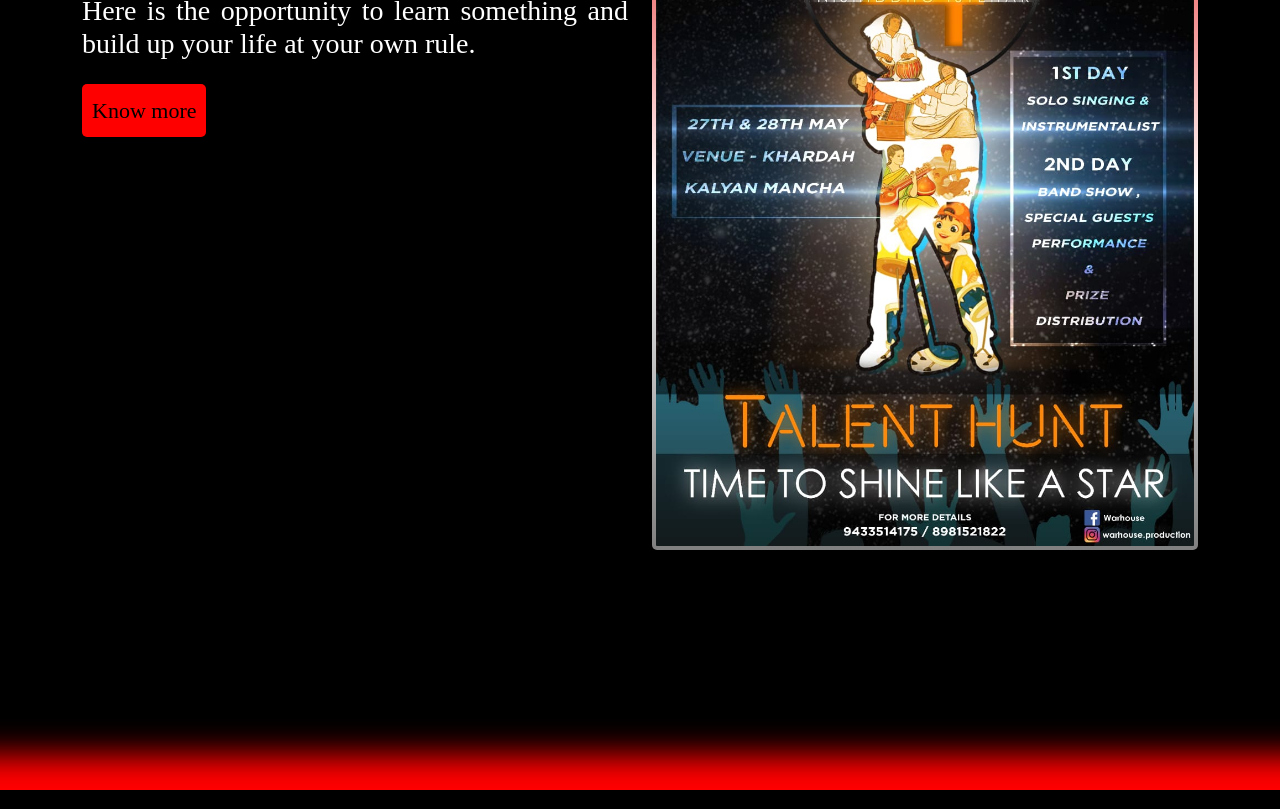
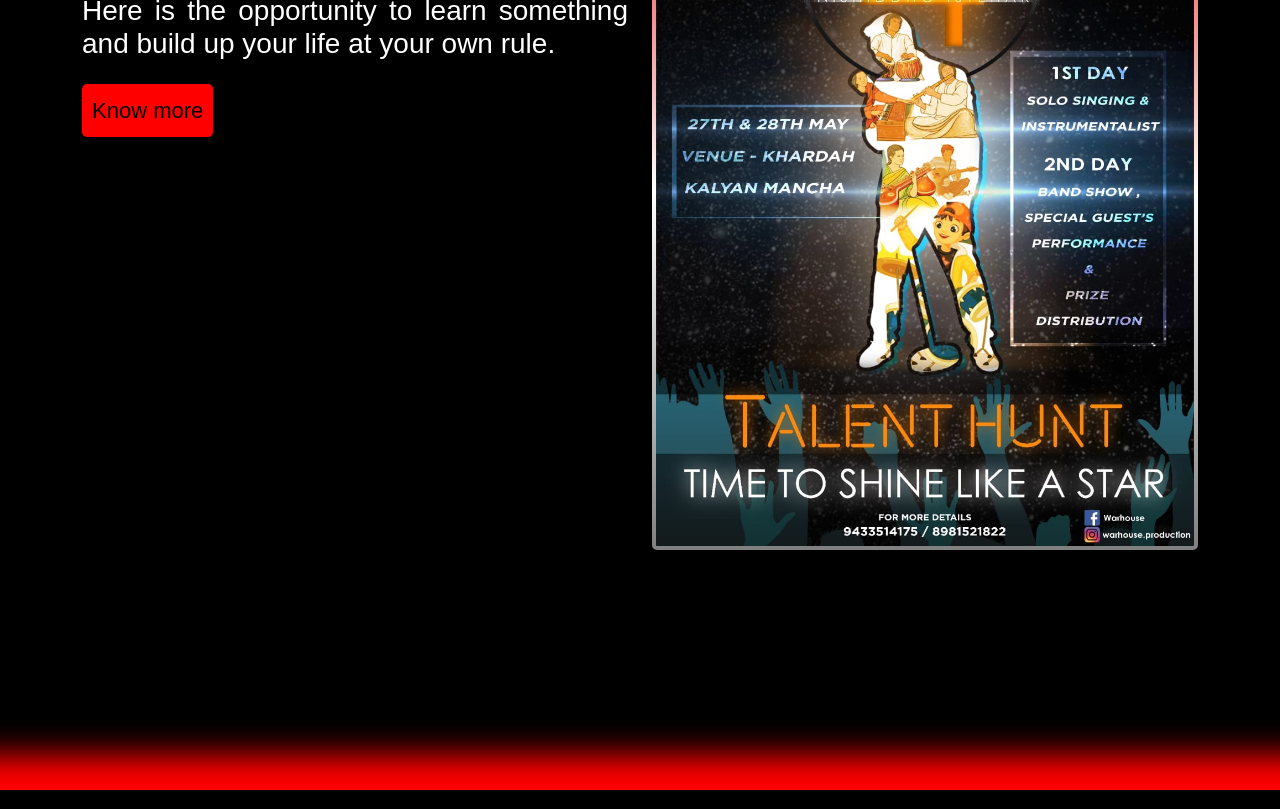
Before and after one commit to bishwarup1000/My_Project2, a plain HTML site: page index.html in a window 1280 px wide. Shown: the part 267-1076 px from the top of the page. Drawn offline with nearby package versions, Linux system fonts and the light colour scheme.

Commit message:
style.css

```diff
--- a/style.css
+++ b/style.css
@@ -66,7 +66,7 @@ body{
 }
 
 .spldsgn{
-    font-family: monotype corsiva;
+    font-family: monotype-corsiva-regular, sans-serif;
 }
 
 .mybtn{
```
